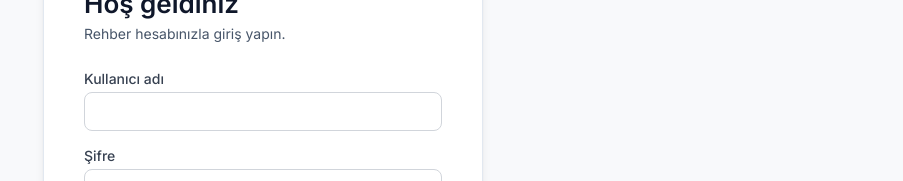
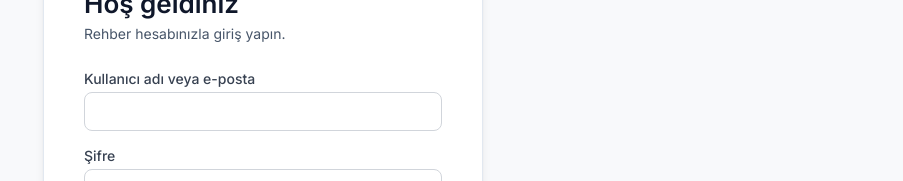
Before and after one commit to ToprakYildizeli/Rehberim-Frontend-Web, a React (Vite) app: page /giris in a window 1280 px wide. Shown: the part 276-457 px from the top of the page, without its empty margins (377-1280 px from the left). Built offline with nearby package versions, Linux system fonts and the light colour scheme; no server answers.

Commit message:
Giriş alanında e-postayı da kabul et
Sunucu artık username alanında e-posta da kabul ediyor (auth-contract v3.5).
Alanın etiketi "Kullanıcı adı" kaldığı sürece kullanıcı bunu denemiyor;
etiket ikisini birden söylüyor. Alan adı değişmedi.

```diff
--- a/src/pages/Login.jsx
+++ b/src/pages/Login.jsx
@@ -95,8 +95,11 @@ export default function Login() {
 
         {!verify && (
         <form onSubmit={handleSubmit} className={styles.form} noValidate>
+          {/* Alan sunucuya `username` olarak gidiyor ama e-postayı da kabul
+              ediyor (auth-contract v3.5): kullanıcı adını unutmak en sık
+              takılma noktasıydı, e-postasını herkes biliyor. */}
           <label className={styles.label}>
-            Kullanıcı adı
+            Kullanıcı adı veya e-posta
             <input
               className={styles.input}
               type="text"
```
